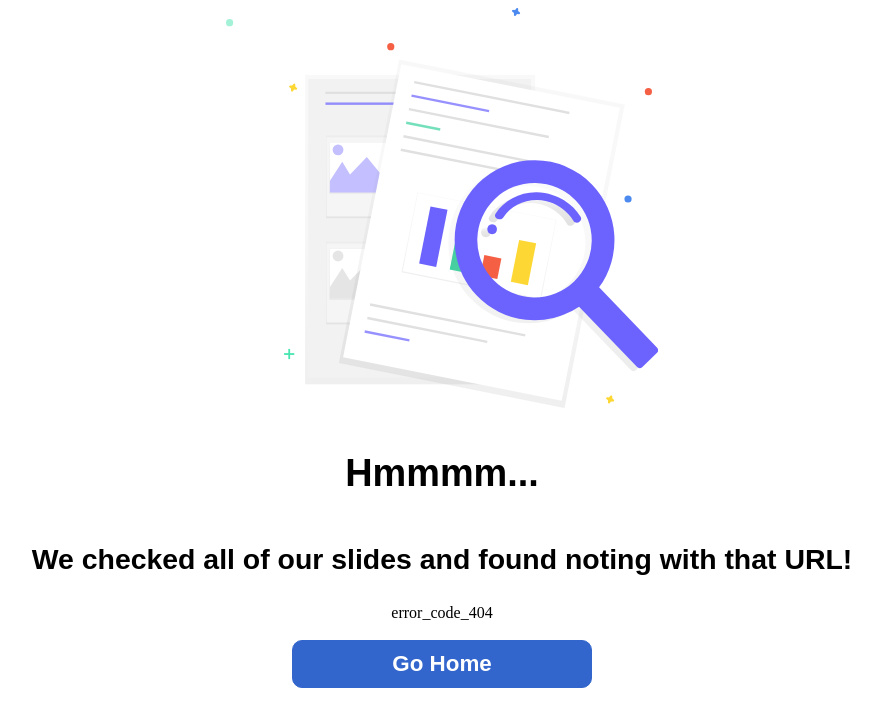
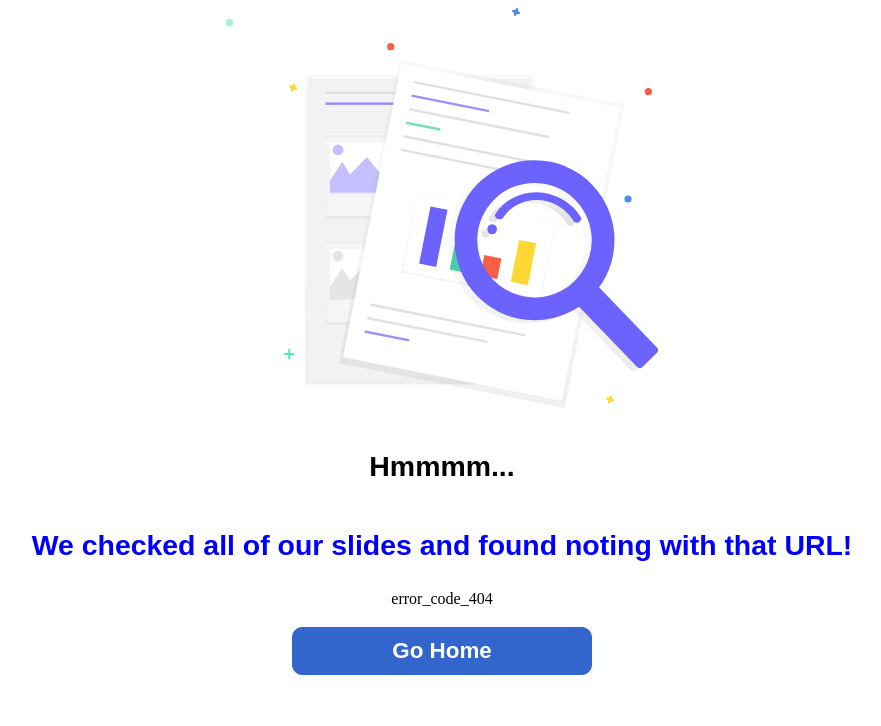
Before and after one commit to TempSlides/website, a website: page 404.html in a window 1280 px wide. Shown: the whole page, without its empty margins (198-1079 px from the left). Drawn offline with Linux system fonts and the light colour scheme.

Commit message:
Update 404.html

```diff
--- a/404.html
+++ b/404.html
@@ -6,8 +6,8 @@
   <body>
   <center>
 <img src="/notfound.svg" alt="404_image" style="width 800px;height:400px;">
-	  <h3>Hmmmm...<h3>
-	  <h4>We checked all of our slides and found noting with that URL!</h4>
+	  <h4>Hmmmm...<h4>
+	  <h4 style="color:blue">We checked all of our slides and found noting with that URL!</h4>
 
     <p>error_code_404<p>
         </div>
```
